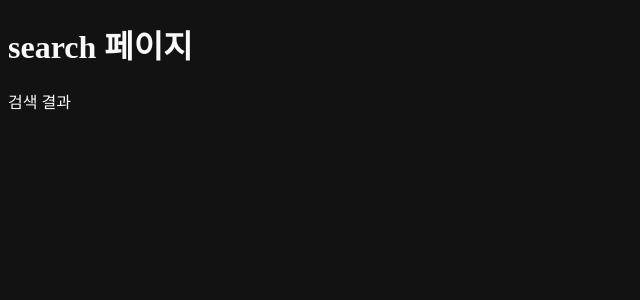
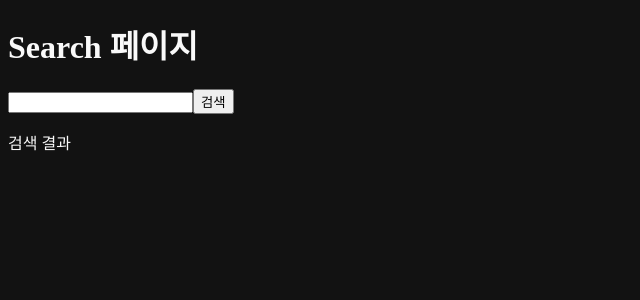
Before and after one commit to iberis2/next-js-project, a Next.js app: page /search in a window 1280 px wide. Shown: the top 300 px of the page, without its empty margins (0-640 px from the left). Built offline with nearby package versions, Linux system fonts and the light colour scheme.

Commit message:
Feat: 검색창 구현
- useRouter의 push와 query string을 활용해 input 값을 query string으로 하는 페이지 이동
- 검색어를 SearchForm의 initialValue props로 내려줘서 initialValue가 없을 땐 home으로 이동

```diff
--- /dev/null
+++ b/components/SearchForm.js
@@ -0,0 +1,27 @@
+import { useRouter } from 'next/router'
+import { useState } from 'react'
+
+export default function SearchForm({ initialValue = '' }) {
+  const router = useRouter()
+  const [value, setValue] = useState(initialValue)
+
+  const handleChange = e => {
+    setValue(e.target.value)
+  }
+
+  const handleSubmit = e => {
+    e.preventDefault()
+    if (!value) {
+      router.push(`/`)
+      return
+    }
+    router.push(`/search?q=${value}`)
+  }
+
+  return (
+    <form onSubmit={handleSubmit}>
+      <input name='q' value={value} onChange={handleChange} />
+      <button>검색</button>
+    </form>
+  )
+}
--- a/pages/index.js
+++ b/pages/index.js
@@ -1,10 +1,12 @@
+import SearchForm from '@/components/SearchForm'
+import Link from 'next/link'
 import styles from '@/styles/Home.module.css'
-import Link from 'next/link'
 
 export default function Home() {
   return (
     <>
       <h1>Next JS shopping mall</h1>
+      <SearchForm />
       <ul>
         <li>
           <Link href='/products/1'>첫 번째 상품</Link>
--- a/pages/search.js
+++ b/pages/search.js
@@ -1,3 +1,4 @@
+import SearchForm from '@/components/SearchForm'
 import { useRouter } from 'next/router'
 
 export default function Search() {
@@ -5,7 +6,8 @@ export default function Search() {
   const { q } = router.query
   return (
     <div>
-      <h1>search 페이지</h1>
+      <h1>Search 페이지</h1>
+      <SearchForm initialValue={q} />
       <p>{q} 검색 결과 </p>
     </div>
   )
```
